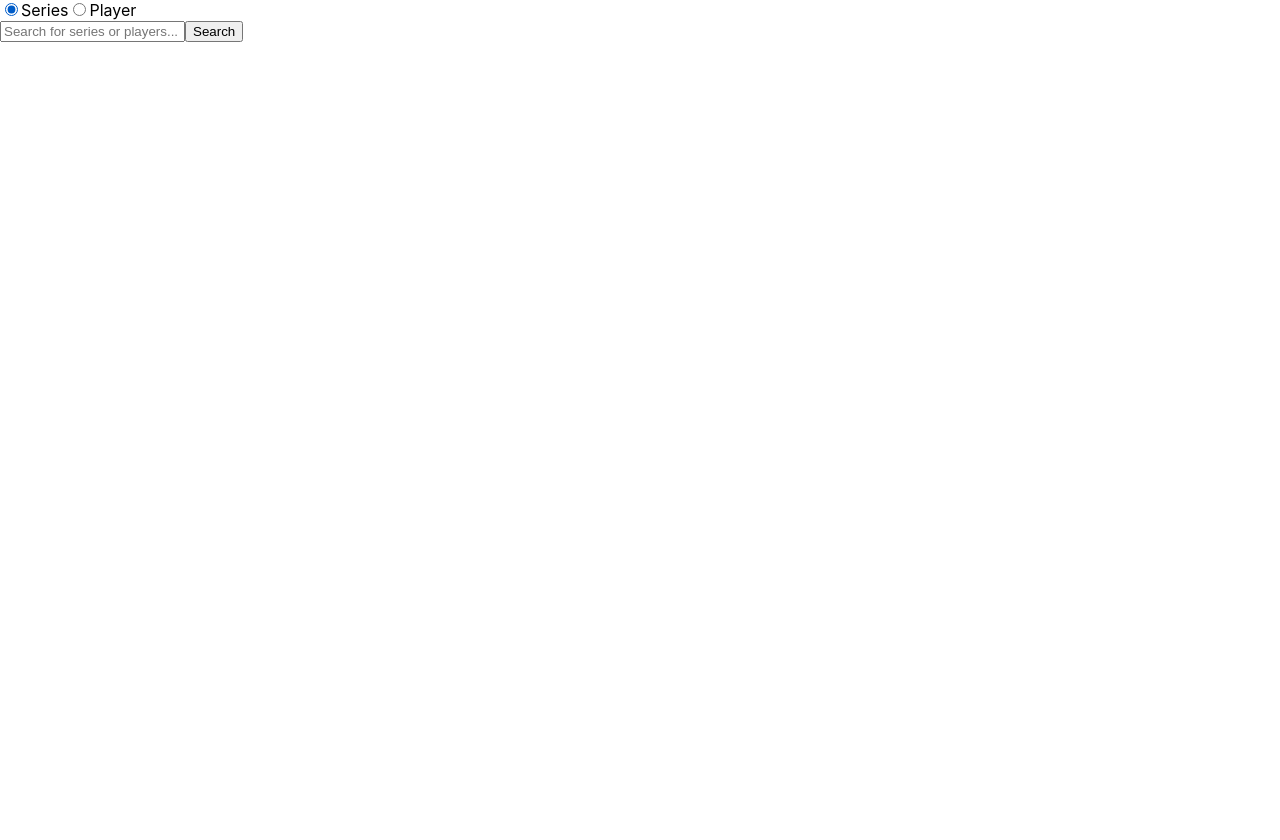
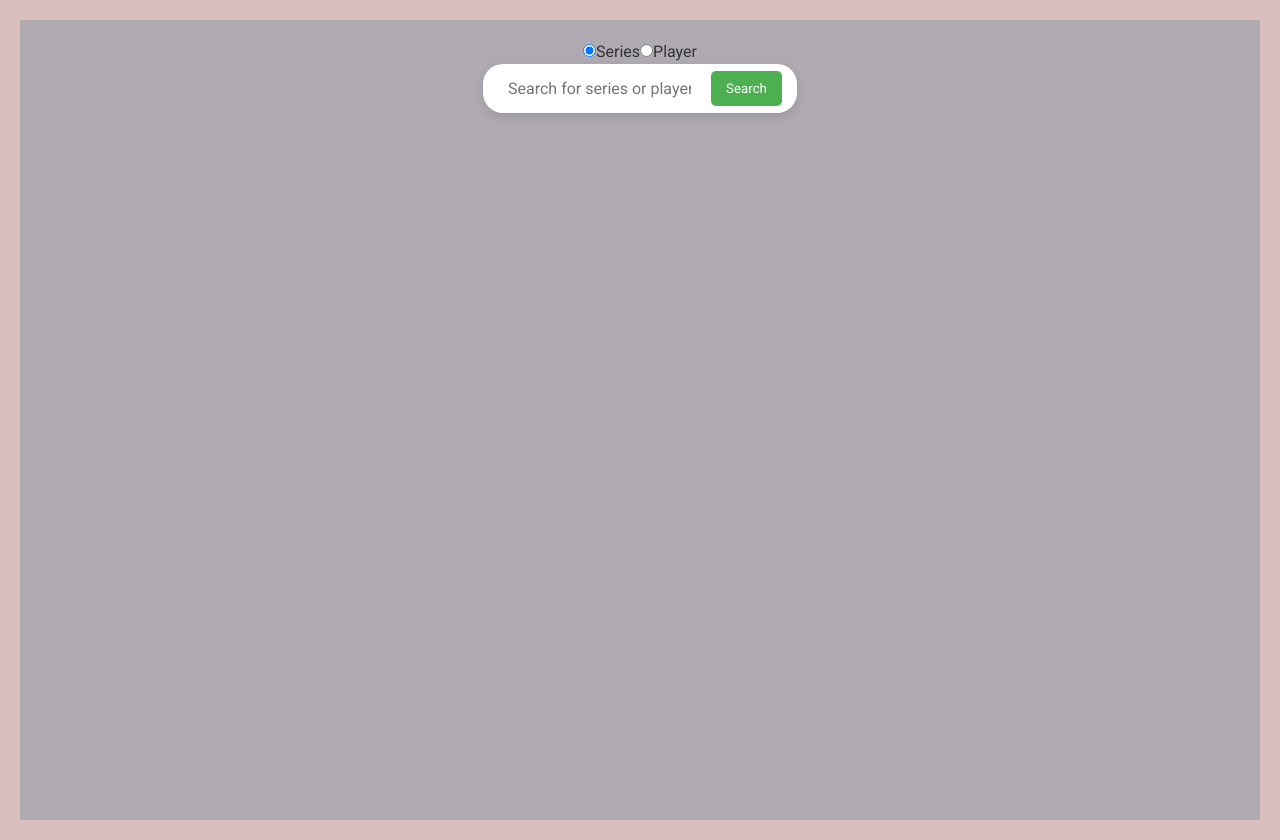
Before and after one commit to sd614apps/live-cricket, a React (Create React App) app in the folder cricket-scores-webapp/: page / in a window 1280 px wide. Before the commit the page ends 800 px from the top, so only its background shows below. Built offline with nearby package versions, Linux system fonts and the light colour scheme; the HTML template or start-up script is replaced by a standard one.

Commit message:
Updated styling

```diff
--- a/cricket-scores-webapp/public/index.html
+++ b/cricket-scores-webapp/public/index.html
@@ -1,6 +1,7 @@
 <!DOCTYPE html>
 <html lang="en">
 	<head>
+		<link href="https://fonts.googleapis.com/css2?family=Roboto:wght@400;500;700&display=swap" rel="stylesheet">
 		<meta charset="utf-8" />
 		<meta name="viewport" content="width=device-width, initial-scale=1" />
 		<meta name="theme-color" content="#000000" />
--- a/cricket-scores-webapp/src/App.css
+++ b/cricket-scores-webapp/src/App.css
@@ -1,51 +1,113 @@
-.App {
-  text-align: center;
+* {
+	margin: 0;
+	padding: 0;
+	box-sizing: border-box;
+	font-family: 'Roboto', sans-serif;
 }
 
-.App-logo {
-  height: 40vmin;
-  pointer-events: none;
+body {
+	background-color: #d9bfbb;
+	color: #333;
+	font-size: 16px;
+	line-height: 1.5;
+	padding: 20px;
 }
 
-@media (prefers-reduced-motion: no-preference) {
-  .App-logo {
-    animation: App-logo-spin infinite 20s linear;
-  }
+.app-container {
+	display: flex;
+	flex-direction: column;
+	align-items: center;
+	padding: 20px;
+	background-color: #afa9b1;
+	min-height: 100vh;
 }
 
-.App-header {
-  background-color: #282c34;
-  min-height: 100vh;
-  display: flex;
-  flex-direction: column;
-  align-items: center;
-  justify-content: center;
-  font-size: calc(10px + 2vmin);
-  color: white;
+/* Search Bar */
+.search-bar {
+	max-width: 600px;
+	margin: 0 auto 20px;
+	display: flex;
+	align-items: center;
+	background-color: #fff;
+	border-radius: 20px;
+	box-shadow: 0 4px 10px rgba(0, 0, 0, 0.1);
+	padding: 5px 15px;
 }
 
-.App-link {
-  color: #61dafb;
+.search-bar input {
+	border: none;
+	outline: none;
+	flex: 1;
+	padding: 10px;
+	border-radius: 20px;
+	font-size: 16px;
 }
 
-@keyframes App-logo-spin {
-  from {
-    transform: rotate(0deg);
-  }
-  to {
-    transform: rotate(360deg);
-  }
+.search-bar button {
+	background-color: #4CAF50;
+	color: #fff;
+	border: none;
+	padding: 10px 15px;
+	margin-left: 10px;
+	border-radius: 5px;
+	cursor: pointer;
+	transition: background-color 0.3s;
 }
 
-.series-item {
-  padding: 10px;
-  margin: 5px 0;
-  border-radius: 5px;  /* Round the corners a bit */
-  cursor: pointer; /* changes the mouse pointer to hand when hovering */
-  transition: background-color 0.3s ease; /* smooth transition for background color */
+.search-bar button:hover {
+  	background-color: #45a049;
 }
 
-.series-item:hover {
-  background-color: #f0f0f0; /* light grey background when hovering */
-  border: 1px solid #d4d4d4;
+/* Results */
+.series-item, .player-item {
+    background-color: #fff;
+    padding: 15px;
+    margin: 10px 0;
+    border-radius: 10px;
+    cursor: pointer;
+    transition: transform 0.2s, box-shadow 0.2s;
+    box-shadow: 0 4px 10px rgba(0, 0, 0, 0.1);
 }
+
+.series-item:hover, .player-item:hover {
+    transform: translateY(-5px);
+    box-shadow: 0 6px 15px rgba(0, 0, 0, 0.15);
+}
+
+/* Series and Player Details */
+.series-details, .player-details, .match-details {
+    background-color: #fff;
+    padding: 20px;
+    border-radius: 10px;
+    box-shadow: 0 6px 15px rgba(0, 0, 0, 0.1);
+    max-width: 600px;
+    margin: 20px auto;
+}
+
+button {
+    background-color: #FF5733;
+    color: #fff;
+    border: none;
+    padding: 10px 20px;
+    border-radius: 10px;
+    cursor: pointer;
+    transition: background-color 0.3s;
+}
+
+button:hover {
+    background-color: #ea5028;
+}
+
+/* Match Item */
+.match-item {
+    padding: 10px;
+    margin: 10px 0;
+    border-radius: 5px;
+    cursor: pointer;
+    transition: background-color 0.3s, transform 0.3s;
+}
+
+.match-item:hover {
+    background-color: #e0e0e0;
+    transform: scale(1.02);
+}
```
Lines whose indentation alone changed are shown as unchanged.
